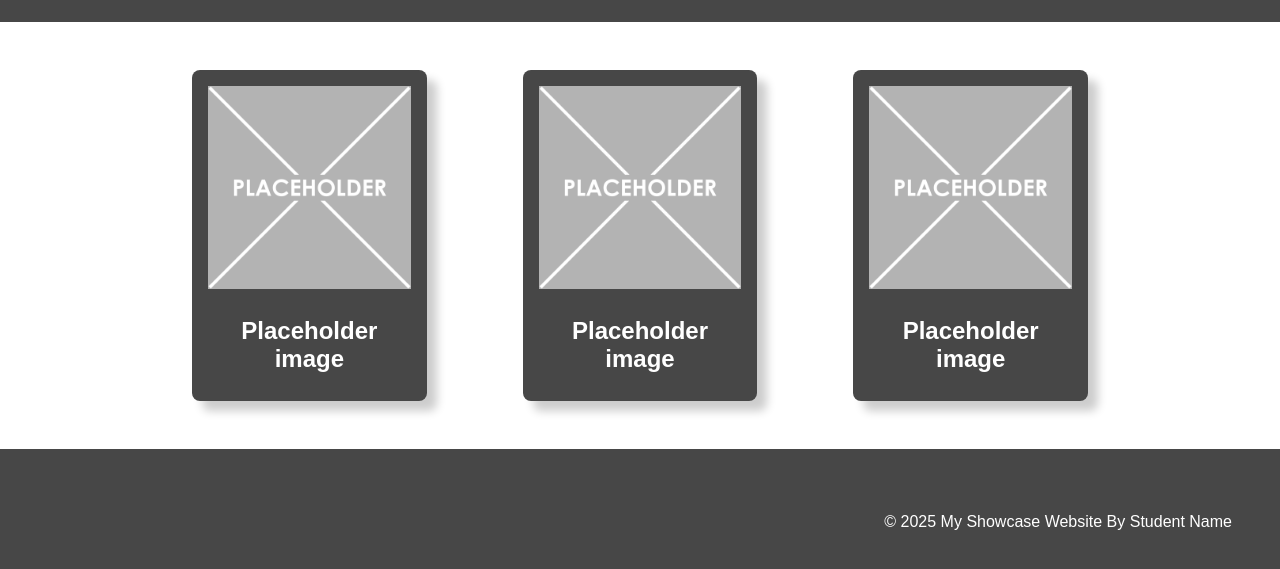
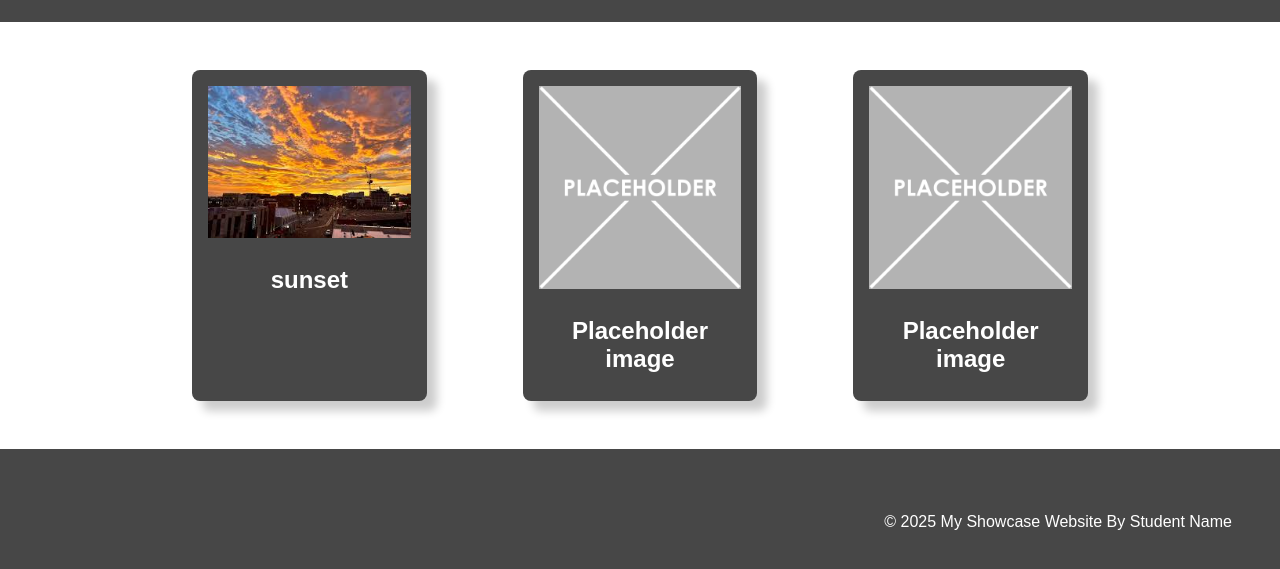
Before and after one commit to Fifth-may/website, a plain HTML site: page index.html in a window 1280 px wide. Shown: the part 319-888 px from the top of the page. Drawn offline with Linux system fonts and the light colour scheme.

Commit message:
changed the image url

```diff
--- a/index.html
+++ b/index.html
@@ -26,8 +26,8 @@
         <div class="topic-content">
             <!-- one "card" which includes an image with a text below it -->
             <div class="topic-card">
-                <img src="images/placeholder-1024x1024.png">
-                <h3 class="topic-card-text">Placeholder image</h3>
+                <img src="images/sunset1.jpg">
+                <h3 class="topic-card-text">sunset</h3>
             </div>
             <div class="topic-card">
                 <img src="images/placeholder-1024x1024.png">
```
Also changed, not shown: images/sunset1.jpg (added).
